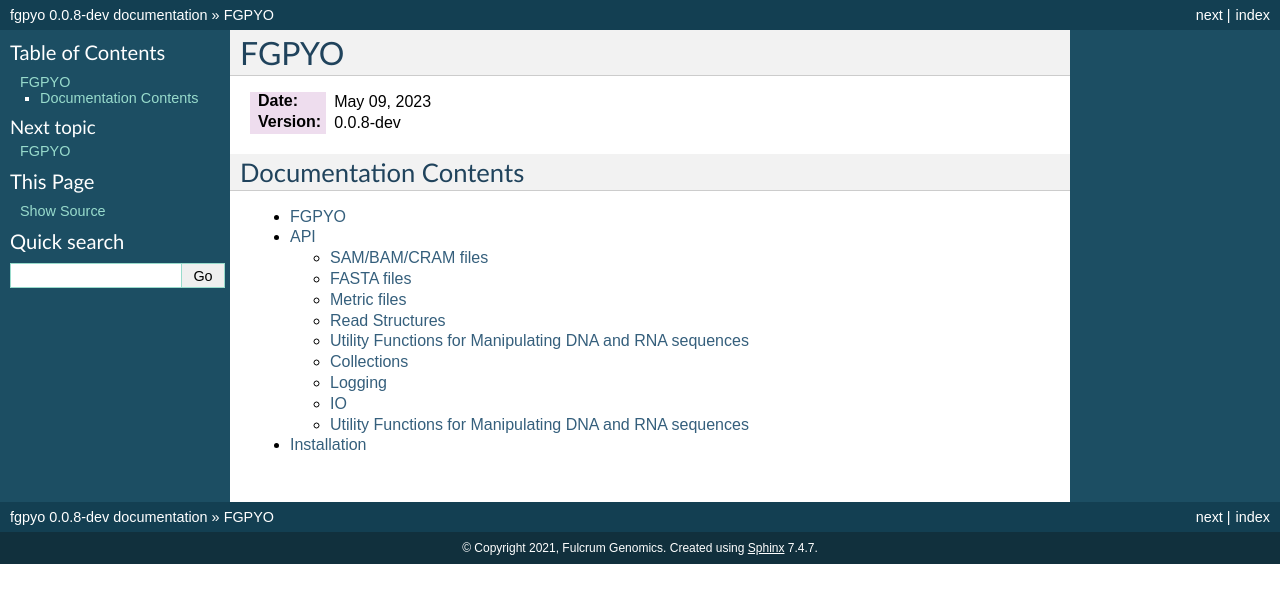
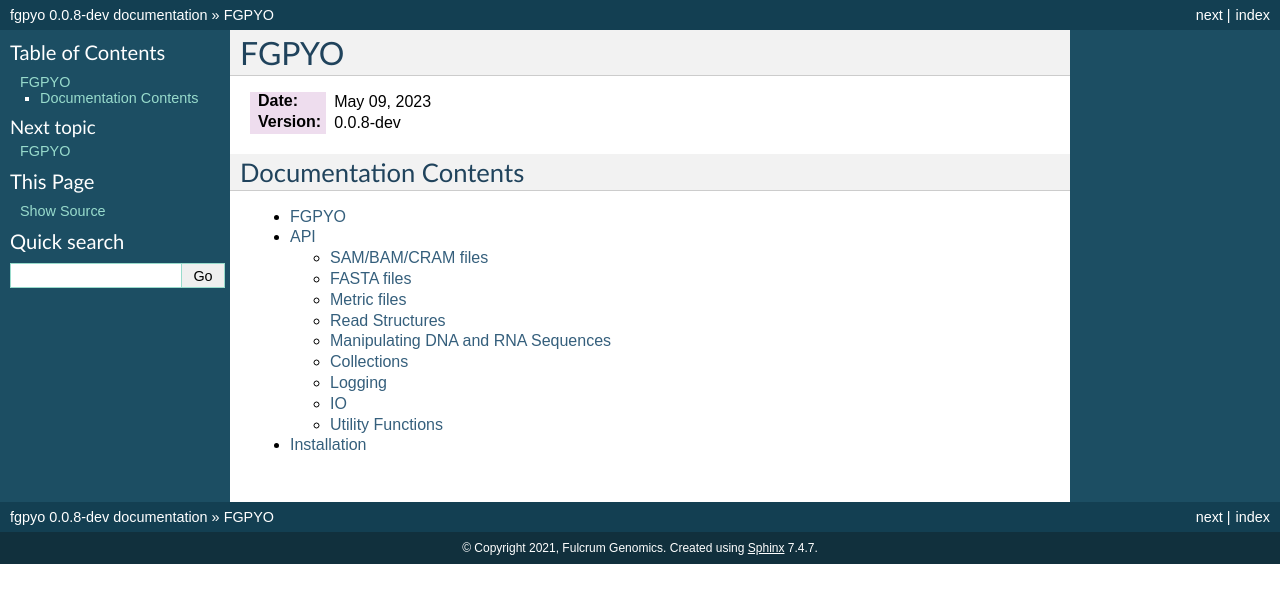
Before and after one commit to fulcrumgenomics/fgpyo, a Sphinx documentation site: the page built from docs/index.rst, in a window 1280 px wide. Shown: the top 603 px of the page. Built offline with Sphinx 7.4.7, drawn with Linux system fonts in a browser that asks for light colours.

```diff
--- a/docs/api.rst
+++ b/docs/api.rst
@@ -44,8 +44,8 @@ Read Structures
 
        The fgbio wiki for an explanation of Read Structures.
 
-Utility Functions for Manipulating DNA and RNA sequences
-========================================================
+Manipulating DNA and RNA Sequences
+==================================
 
 .. automodule:: fgpyo.sequence
    :members:
@@ -68,8 +68,8 @@ IO
 .. automodule:: fgpyo.io
    :members:
 
-Utility Functions for Manipulating DNA and RNA sequences
-========================================================
+Utility Functions
+=================
 
 .. automodule:: fgpyo.util.inspect
    :members:
```
